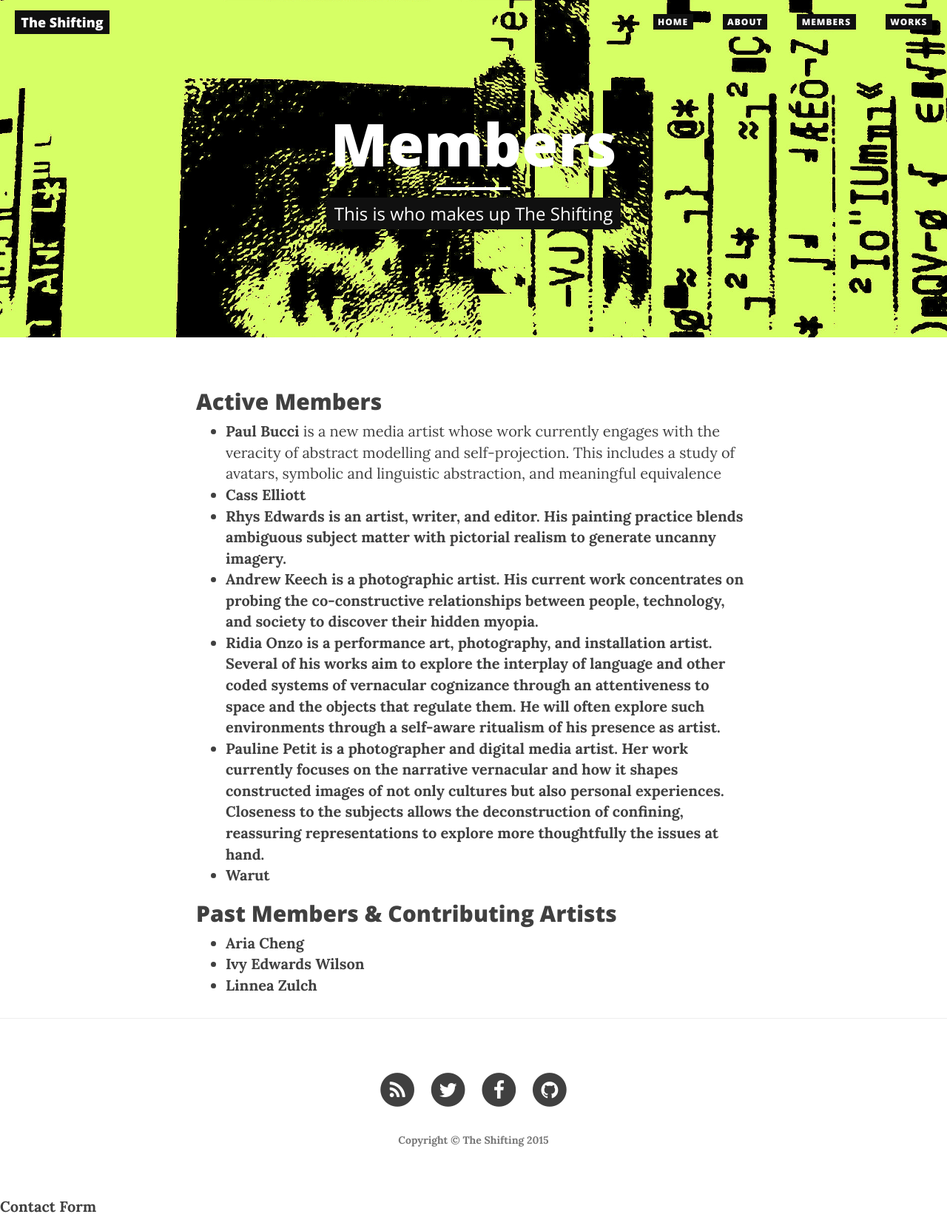
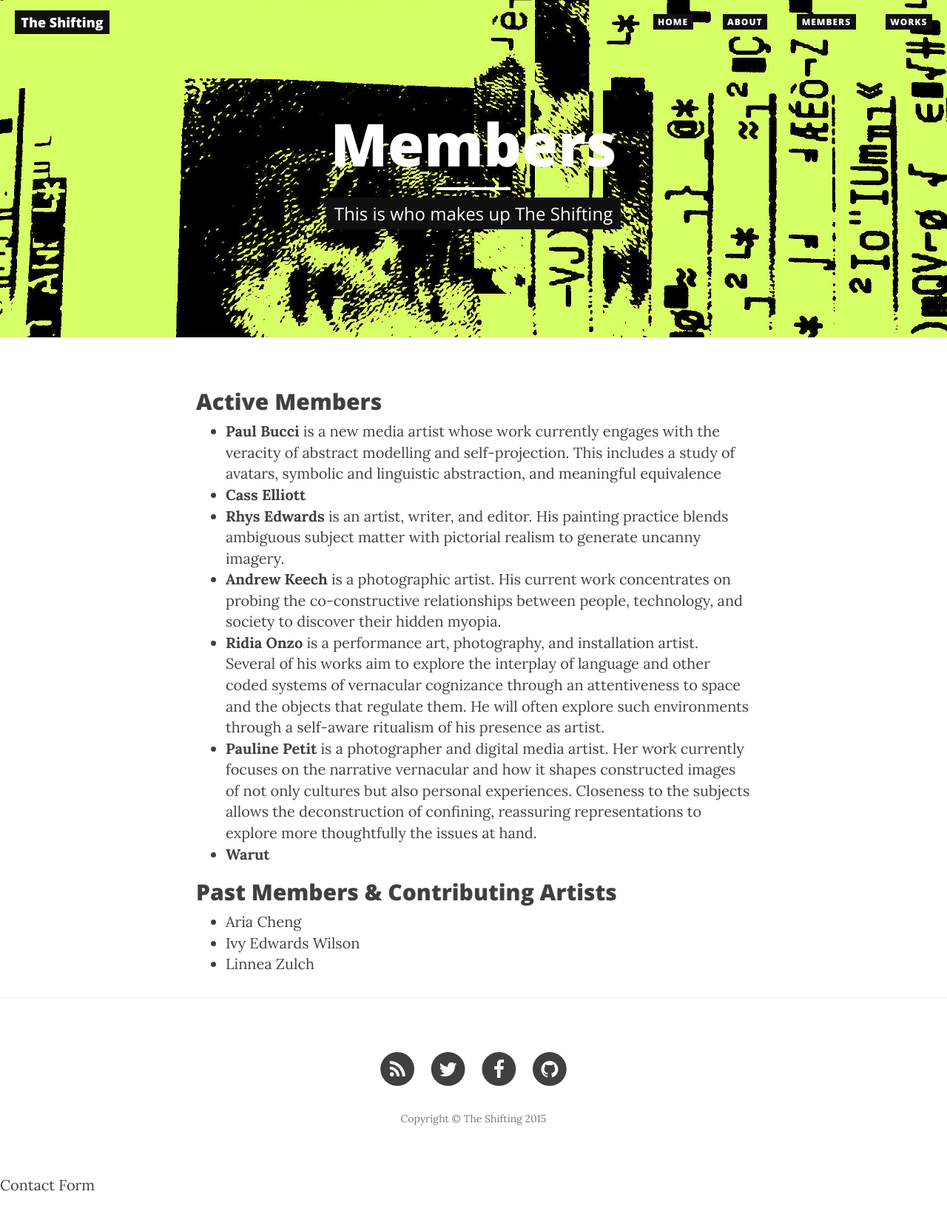
Before and after one commit to adriandgr/shifting-website, a Jekyll site: the page built from members.html, in a window 1280 px wide. Shown: the whole page at 74% size. Built offline with Jekyll 4.4.1, drawn with Linux system fonts in a browser that asks for light colours; nearby versions of some CDN libraries; after the commit the page ends 1617 px from its top, so only the background shows below that.

```diff
--- a/members.html
+++ b/members.html
@@ -9,7 +9,7 @@ header-img: "img/members-bg.jpg"
 
 <ul>
   <li><strong>Paul Bucci</strong> is a new media artist whose work currently engages with the veracity of abstract modelling and self-projection. This includes a study of avatars, symbolic and linguistic abstraction, and meaningful equivalence</li>
-  <li><strong>Cass Elliott</li>
+  <li><strong>Cass Elliott</strong></li>
   <li><strong>Rhys Edwards</strong> is an artist, writer, and editor. His painting practice blends ambiguous subject matter with pictorial realism to generate uncanny imagery.</li>
   <li><strong>Andrew Keech</strong> is a photographic artist. His current work concentrates on probing the co-constructive relationships between people, technology, and society to discover their hidden myopia.</li>
   <li><strong>Ridia Onzo</strong> is a performance art, photography, and installation artist. Several of his works aim to explore the interplay of language and other coded systems of vernacular cognizance through an attentiveness to space and the objects that regulate them. He will often explore such environments through a self-aware ritualism of his presence as artist.</li>
```
